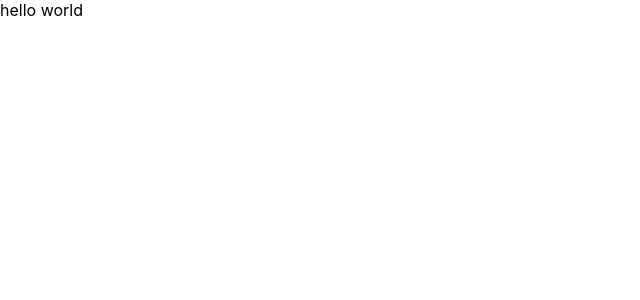
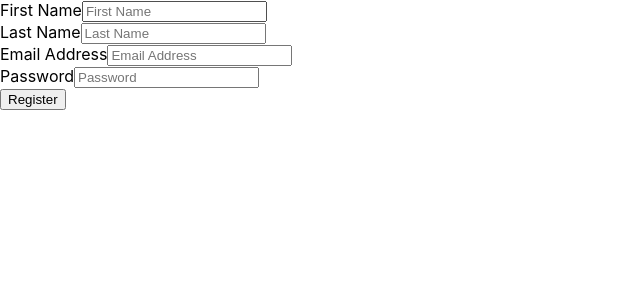
Before and after one commit to Gurveen-codes/globiliti, a React (Create React App) app in the folder frontend/: page / in a window 1280 px wide. Shown: the top 300 px of the page, without its empty margins (0-640 px from the left). Built offline with nearby package versions, Linux system fonts and the light colour scheme.

Commit message:
Add Register and Login Screens

```diff
--- a/frontend/package.json
+++ b/frontend/package.json
@@ -1,6 +1,6 @@
 {
-	"proxy": "http://localhost:5000",
 	"name": "frontend",
+	"proxy": "http://127.0.0.1:5000",
 	"version": "0.1.0",
 	"private": true,
 	"dependencies": {
--- a/frontend/src/App.js
+++ b/frontend/src/App.js
@@ -1,7 +1,14 @@
 import React from 'react'
+// import LoginScreen from './screens/LoginScreen'
+import RegisterScreen from './screens/RegisterScreen'
 
 const App = () => {
-	return <div className="App">hello world</div>
+	return (
+		<div className="App">
+			<RegisterScreen />
+			{/* <LoginScreen /> */}
+		</div>
+	)
 }
 
 export default App
--- /dev/null
+++ b/frontend/src/components/Input.js
@@ -0,0 +1,20 @@
+import React from 'react'
+
+const Input = ({ id, name, onChange, placeholder, required, type, value }) => {
+	return (
+		<div>
+			<label htmlFor={id}>{placeholder}</label>
+			<input
+				type={type}
+				id={id}
+				name={name}
+				placeholder={placeholder}
+				required={required}
+				value={value}
+				onChange={onChange}
+			/>
+		</div>
+	)
+}
+
+export default Input
--- /dev/null
+++ b/frontend/src/screens/LoginScreen.js
@@ -0,0 +1,73 @@
+import React, { useState } from 'react'
+import axios from 'axios'
+import Input from '../components/Input'
+
+const LoginScreen = () => {
+	const [inputFields, setInputFields] = useState({
+		email: {
+			type: 'email',
+			value: '',
+			placeholder: 'Email Address',
+			required: true,
+		},
+		password: {
+			type: 'password',
+			value: '',
+			placeholder: 'Password',
+			required: true,
+		},
+		submit: {
+			type: 'submit',
+			value: 'Login',
+		},
+	})
+
+	//Input Change Handler
+	const inputChangeHandler = (e, inputIdentifier) => {
+		const updatedForm = { ...inputFields }
+		const updatedFormElement = {
+			...updatedForm[inputIdentifier],
+		}
+
+		updatedFormElement.value = e.target.value
+		updatedForm[inputIdentifier] = updatedFormElement
+
+		setInputFields(updatedForm)
+	}
+
+	//Form Submit Handler
+	const submitHandler = (e) => {
+		e.preventDefault()
+		const formData = {
+			email: inputFields.email.value,
+			password: inputFields.password.value,
+		}
+		axios
+			.post('/api/users/login', formData)
+			.then((res) => console.log(res.data))
+			.catch((err) => console.log(err))
+	}
+
+	let inputArray = []
+	for (let key in inputFields) {
+		inputArray.push({ id: key, config: inputFields[key] })
+	}
+	return (
+		<form onSubmit={submitHandler}>
+			{inputArray.map((input) => (
+				<Input
+					key={input.id}
+					id={input.id}
+					name={input.id}
+					onChange={(e) => inputChangeHandler(e, input.id)}
+					placeholder={input.config.placeholder}
+					required={input.config.required}
+					type={input.config.type}
+					value={input.config.value}
+				></Input>
+			))}
+		</form>
+	)
+}
+
+export default LoginScreen
--- /dev/null
+++ b/frontend/src/screens/RegisterScreen.js
@@ -0,0 +1,87 @@
+import React, { useState } from 'react'
+import axios from 'axios'
+import Input from '../components/Input'
+
+const RegisterScreen = () => {
+	const [inputFields, setInputFields] = useState({
+		firstName: {
+			type: 'text',
+			value: '',
+			placeholder: 'First Name',
+			required: true,
+		},
+		lastName: {
+			type: 'text',
+			value: '',
+			placeholder: 'Last Name',
+			required: true,
+		},
+		email: {
+			type: 'email',
+			value: '',
+			placeholder: 'Email Address',
+			required: true,
+		},
+		password: {
+			type: 'password',
+			value: '',
+			placeholder: 'Password',
+			required: true,
+		},
+		submit: {
+			type: 'submit',
+			value: 'Register',
+		},
+	})
+
+	//Input Change Handler
+	const inputChangeHandler = (e, inputIdentifier) => {
+		const updatedForm = { ...inputFields }
+		const updatedFormElement = {
+			...updatedForm[inputIdentifier],
+		}
+
+		updatedFormElement.value = e.target.value
+		updatedForm[inputIdentifier] = updatedFormElement
+
+		setInputFields(updatedForm)
+	}
+
+	//Form Submit Handler
+	const submitHandler = (e) => {
+		e.preventDefault()
+		const formData = {
+			firstName: inputFields.firstName.value,
+			lastName: inputFields.lastName.value,
+			email: inputFields.email.value,
+			password: inputFields.password.value,
+		}
+		axios
+			.post('/api/users', formData)
+			.then((res) => console.log(res.data))
+			.catch((err) => console.log(err))
+	}
+
+	let inputArray = []
+	for (let key in inputFields) {
+		inputArray.push({ id: key, config: inputFields[key] })
+	}
+	return (
+		<form onSubmit={submitHandler}>
+			{inputArray.map((input) => (
+				<Input
+					key={input.id}
+					id={input.id}
+					name={input.id}
+					onChange={(e) => inputChangeHandler(e, input.id)}
+					placeholder={input.config.placeholder}
+					required={input.config.required}
+					type={input.config.type}
+					value={input.config.value}
+				></Input>
+			))}
+		</form>
+	)
+}
+
+export default RegisterScreen
```
